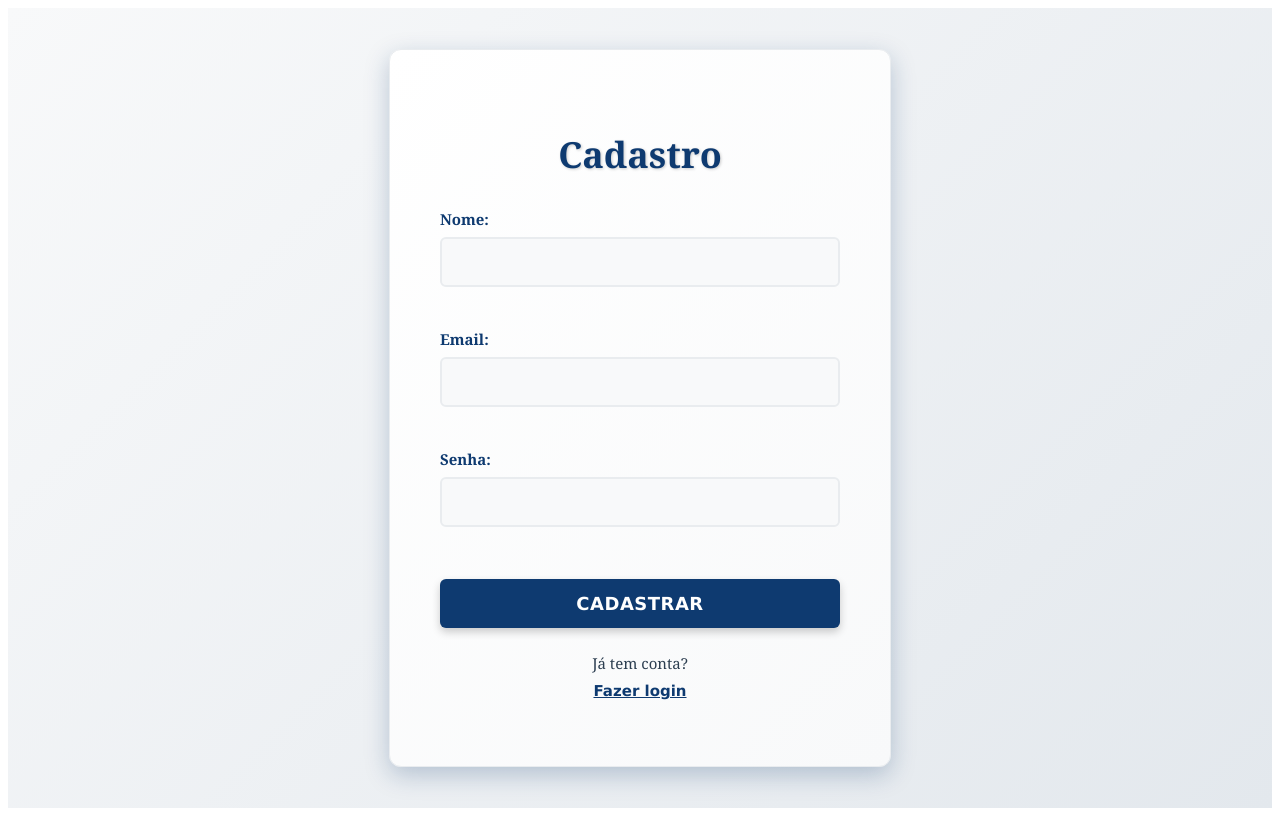
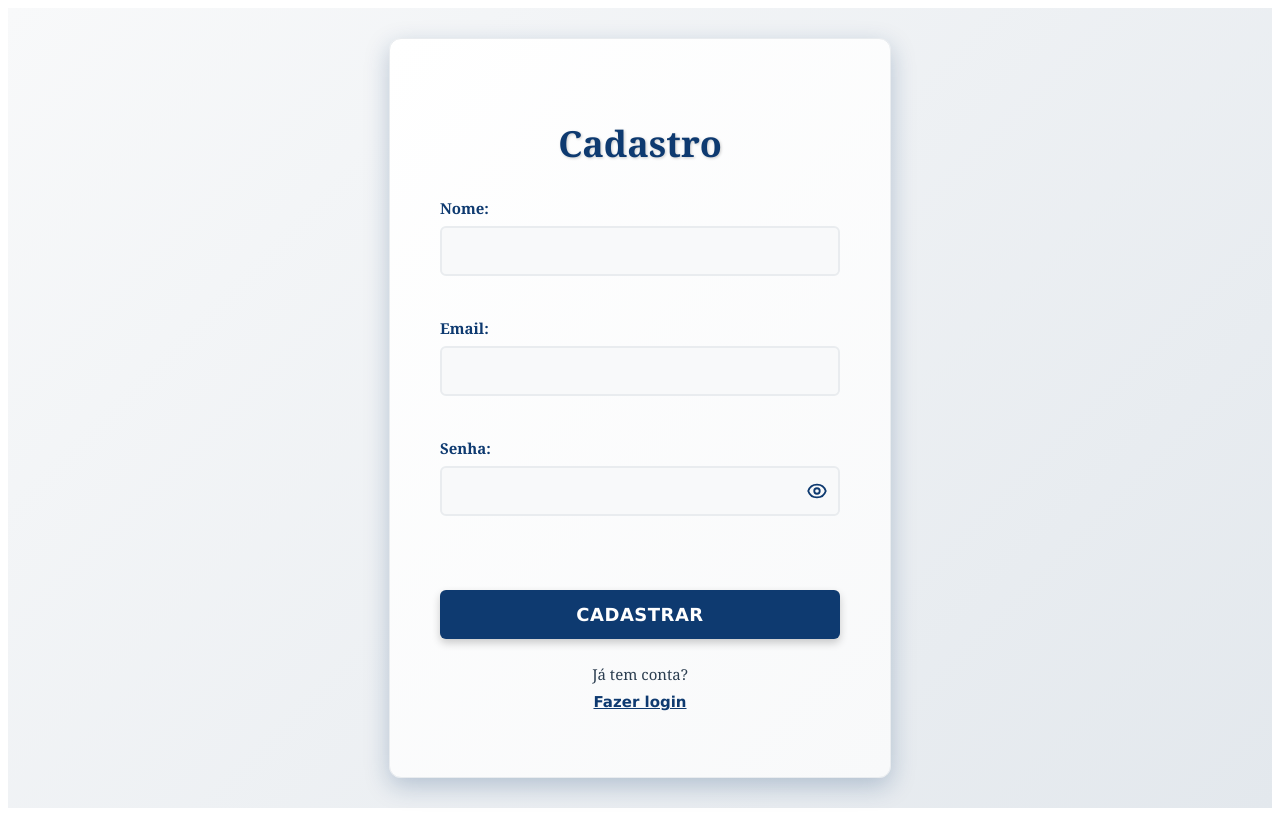
Before and after one commit to JubsQueiroga/TCC, an Angular app in the folder EduCriaFront/: page /cadastro in a window 1280 px wide. Built offline with nearby package versions, Linux system fonts and the light colour scheme.

Commit message:
login continuo e icone na senha

```diff
--- a/EduCriaFront/src/app/pages/cadastro/cadastro.css
+++ b/EduCriaFront/src/app/pages/cadastro/cadastro.css
@@ -163,3 +163,37 @@
   border-radius: 8px !important;
   text-align: center;
 }
+  /* ===== OLHINHO NA SENHA ===== */
+.senha-container {
+  position: relative;
+  display: flex;
+  align-items: center;
+}
+
+.senha-container input {
+  width: 100%;
+  padding-right: 45px; /* espaço pro olhinho */
+}
+
+.toggle-senha {
+  position: absolute;
+top: 12px;
+  right: 10px;
+  background: none;
+  border: none;
+  cursor: pointer;
+  color: #0e3a70;
+  display: flex;
+  align-items: center;
+  justify-content: center;
+  padding: 2px;
+  transition: color 0.3s ease;
+}
+
+.toggle-senha:hover {
+  color: #16355a;
+}
+
+.toggle-senha svg {
+  display: block;
+}
--- a/EduCriaFront/src/app/pages/cadastro/cadastro.html
+++ b/EduCriaFront/src/app/pages/cadastro/cadastro.html
@@ -9,15 +9,47 @@
     <input type="email" name="email" [(ngModel)]="email" required><br><br>
 
     <label>Senha:</label>
-    <input type="password" name="senha" [(ngModel)]="senha" required><br><br>
+    <div class="senha-container">
+      <input
+        [type]="mostrarSenha ? 'text' : 'password'"
+        name="senha"
+        [(ngModel)]="senha"
+        required
+      />
+      <button
+        type="button"
+        class="toggle-senha"
+        (click)="toggleMostrarSenha()"
+        tabindex="-1"
+      >
+        <!-- Olho fechado -->
+        <svg *ngIf="!mostrarSenha" xmlns="http://www.w3.org/2000/svg" width="22" height="22" fill="none" viewBox="0 0 24 24" stroke="currentColor">
+          <path stroke-linecap="round" stroke-linejoin="round" stroke-width="2"
+            d="M15 12a3 3 0 11-6 0 3 3 0 016 0z" />
+          <path stroke-linecap="round" stroke-linejoin="round" stroke-width="2"
+            d="M2.458 12C3.732 7.943 7.523 5 12 5c4.478 0 8.268 2.943 9.542 7-1.274
+               4.057-5.064 7-9.542 7-4.477 0-8.268-2.943-9.542-7z" />
+        </svg>
+
+        <!-- Olho aberto -->
+        <svg *ngIf="mostrarSenha" xmlns="http://www.w3.org/2000/svg" width="22" height="22" fill="none" viewBox="0 0 24 24" stroke="currentColor">
+          <path stroke-linecap="round" stroke-linejoin="round" stroke-width="2"
+            d="M13.875 18.825A10.05 10.05 0 0112 19c-4.478 0-8.268-2.943-9.543-7
+               a9.97 9.97 0 011.563-3.029m5.858.908a3 3 0 114.243
+               4.243M9.878 9.878l4.242 4.242M3 3l3.59 3.59m0
+               0A9.953 9.953 0 0112 5c4.478 0 8.268
+               2.943 9.543 7a10.025 10.025 0
+               01-4.132 5.411m0 0L21 21" />
+        </svg>
+      </button>
+    </div>
+    <br><br>
 
     <button type="submit">Cadastrar</button>
   </form>
 
-  <!-- Texto centralizado com botão abaixo -->
   <p class="login-texto">
-    Já tem conta?
-    <br />
+    Já tem conta? <br />
     <button type="button" (click)="voltarParaLogin()">Fazer login</button>
   </p>
 </div>
--- a/EduCriaFront/src/app/pages/cadastro/cadastro.ts
+++ b/EduCriaFront/src/app/pages/cadastro/cadastro.ts
@@ -3,26 +3,32 @@ import { Router } from '@angular/router';
 import { FormsModule } from '@angular/forms';
 import { CommonModule } from '@angular/common';
 import { AuthService } from '../../shared/auth.service';
-import { MatSnackBar, MatSnackBarModule } from '@angular/material/snack-bar'; // ✅ import do snackbar
+import { MatSnackBar, MatSnackBarModule } from '@angular/material/snack-bar';
 
 @Component({
   selector: 'app-cadastro',
   templateUrl: './cadastro.html',
   styleUrls: ['./cadastro.css'],
   standalone: true,
-  imports: [FormsModule, CommonModule, MatSnackBarModule] // ✅ adiciona snackbar aqui
+  imports: [FormsModule, CommonModule, MatSnackBarModule]
 })
 export class Cadastro {
 
   email: string = '';
   senha: string = '';
   nome: string = '';
+  mostrarSenha: boolean = false; // ✅ adicionado
 
   constructor(
     private router: Router,
     private authService: AuthService,
-    private snackBar: MatSnackBar // ✅ injeta snackbar
-  ) { }
+    private snackBar: MatSnackBar
+  ) {}
+
+  // ✅ função pra alternar o tipo da senha
+  toggleMostrarSenha() {
+    this.mostrarSenha = !this.mostrarSenha;
+  }
 
   voltarParaLogin() {
     this.router.navigate(['/login']);
```
